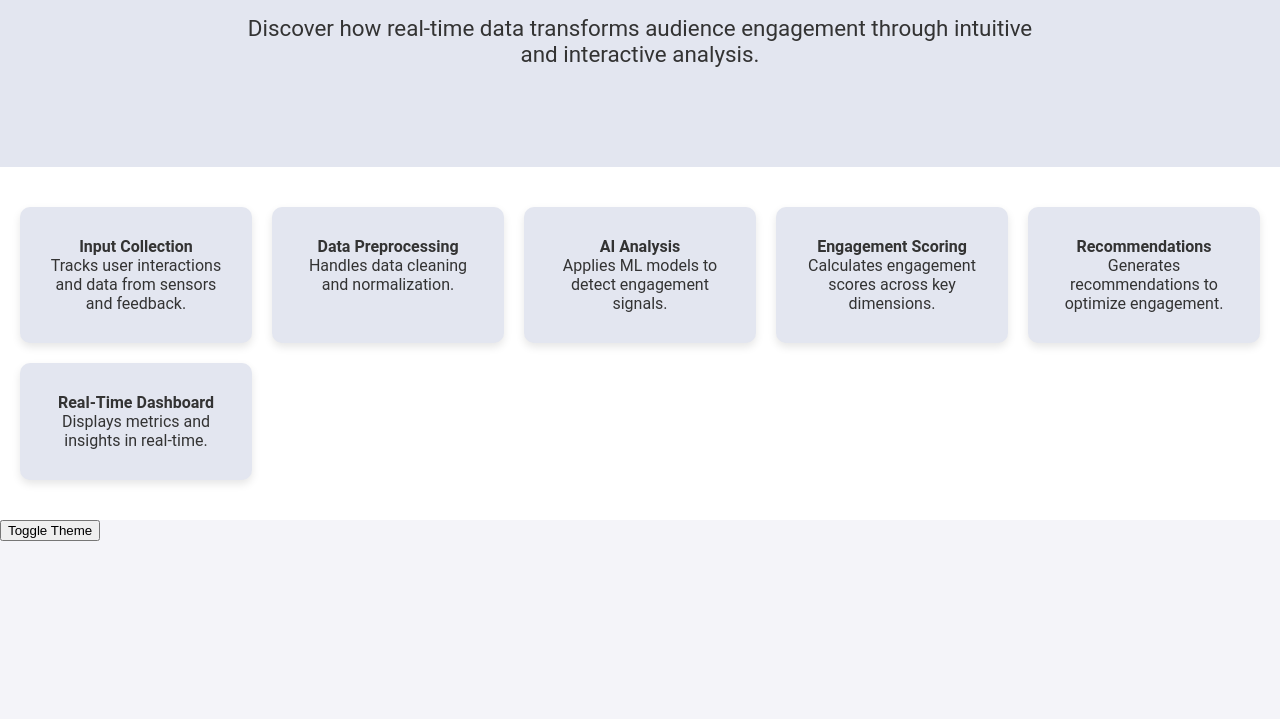
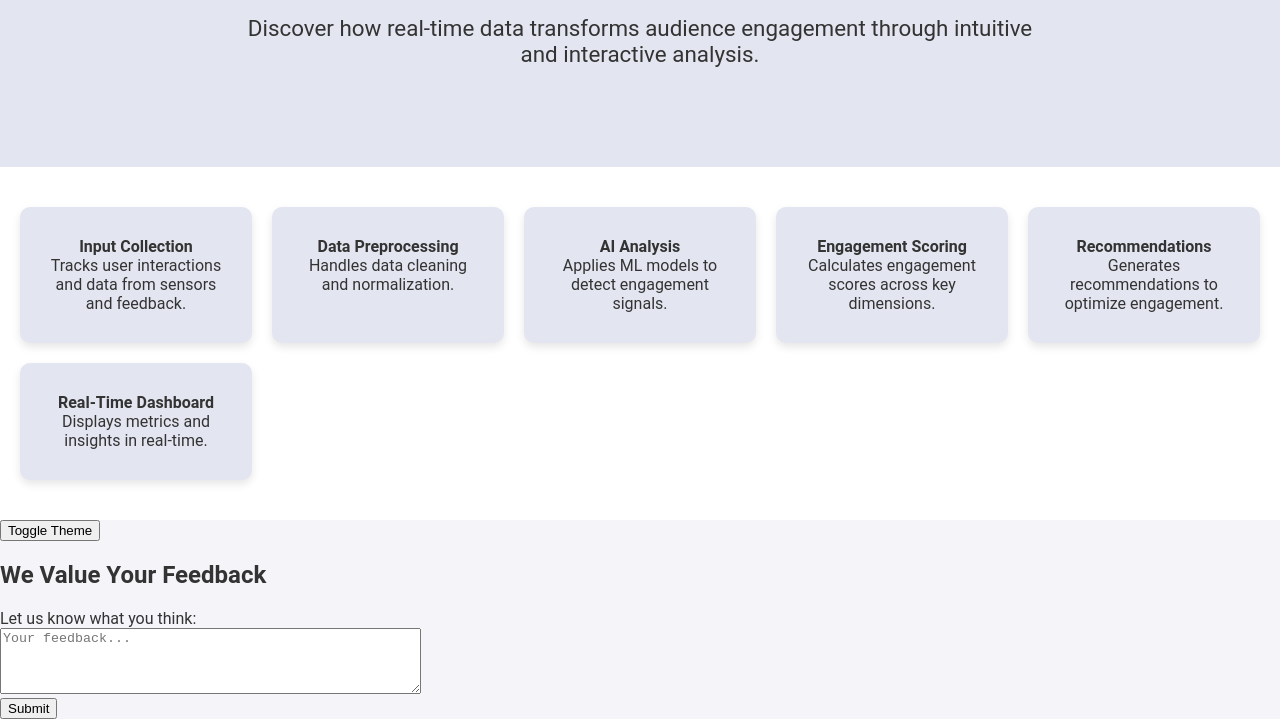
Before and after one commit to LiyamFlx/EngageSenseProject, a plain HTML site: page src/blackbox.html in a window 1280 px wide. Shown: the part 342-1061 px from the top of the page. Before the commit the page ends 883 px from the top, so only its background shows below. Drawn offline with Linux system fonts and the light colour scheme.

Commit message:
Added feedback form to collect user suggestions

```diff
--- a/src/blackbox.html
+++ b/src/blackbox.html
@@ -43,3 +43,11 @@
         body.classList.toggle('dark-mode');
       });
     </script>
+    <div class="feedback-section">
+        <h2>We Value Your Feedback</h2>
+        <form action="/submit-feedback" method="POST">
+            <label for="feedback">Let us know what you think:</label><br>
+            <textarea id="feedback" name="feedback" rows="4" cols="50" placeholder="Your feedback..."></textarea><br>
+            <button type="submit">Submit</button>
+        </form>
+    </div>
```
